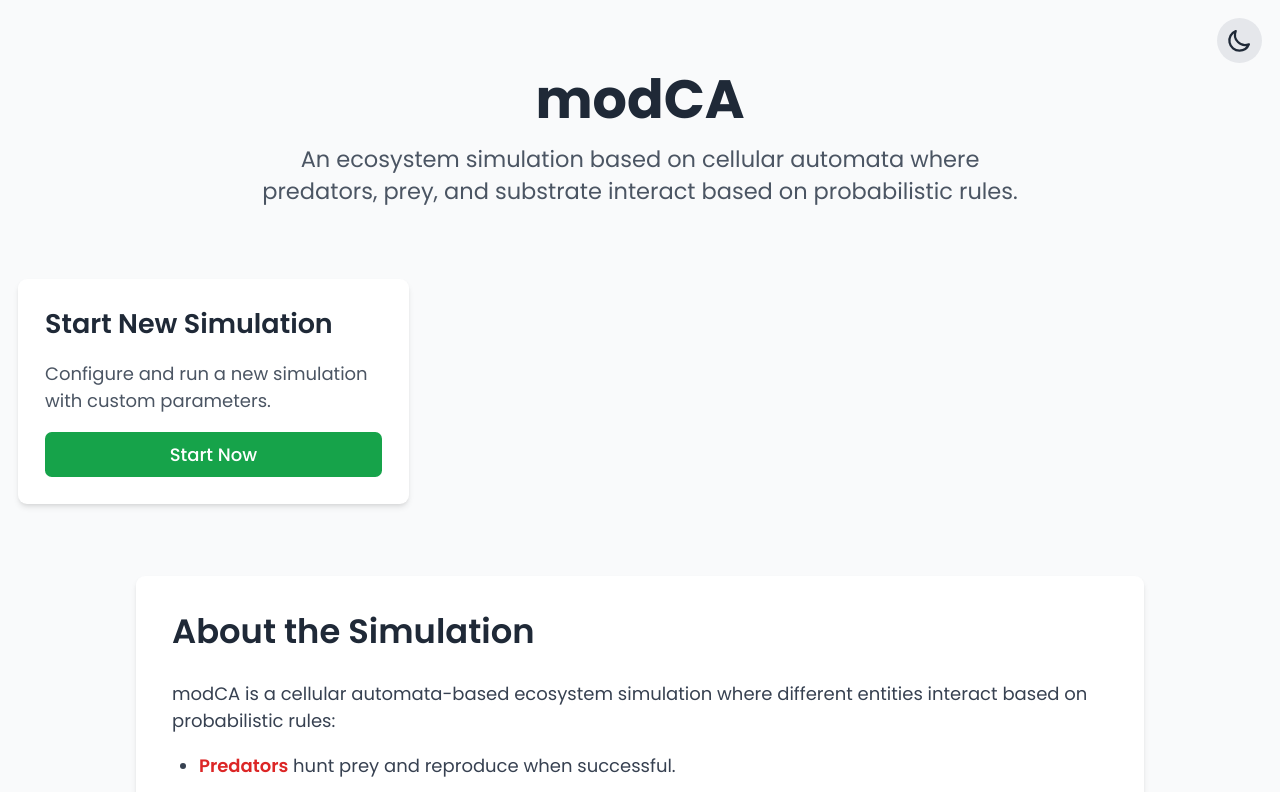
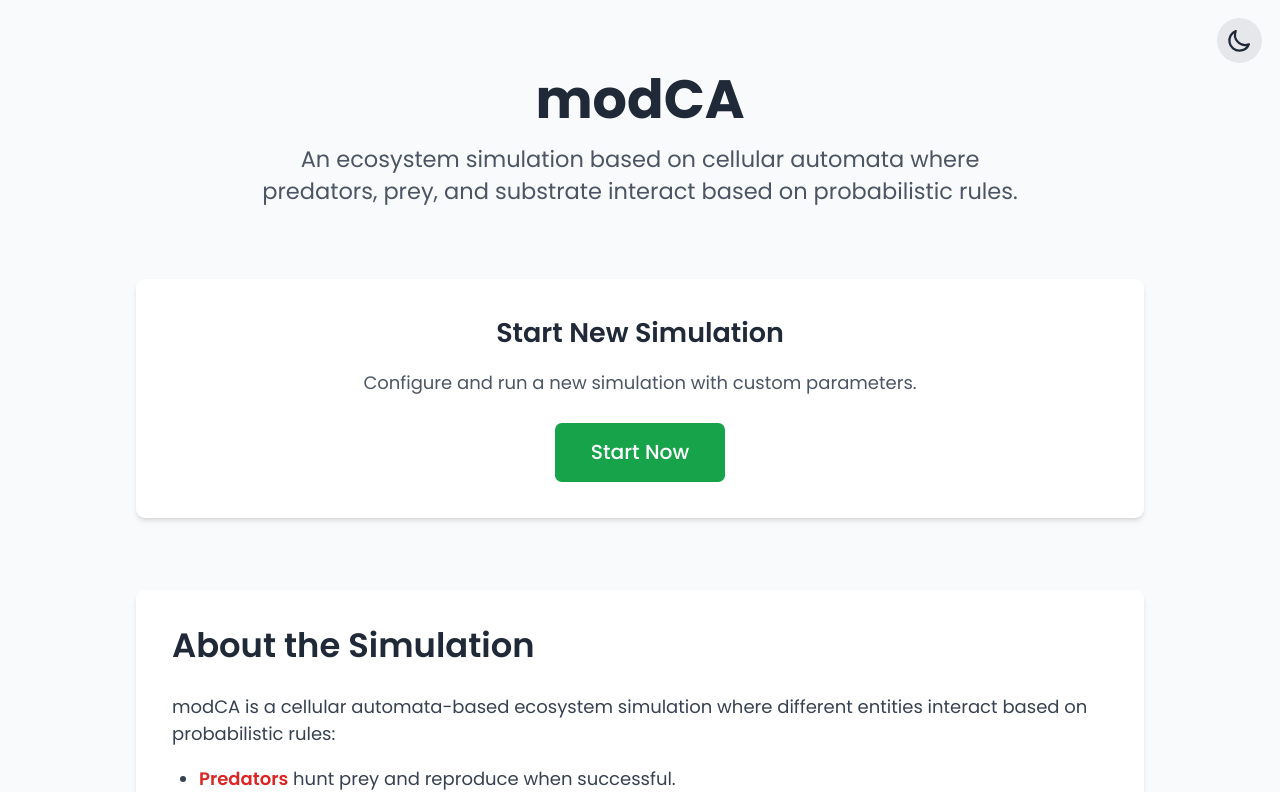
Before and after one commit to AIAll-TARS/modCA, a Next.js app in the folder frontend/: page / in a window 1280 px wide. Shown: the top 792 px of the page. Built offline with nearby package versions, Linux system fonts and the light colour scheme.

Commit message:
feat: update main page layout - Rename to modCA - Simplify to single Start Simulation button - Add Contact and Support sections - Add Read More link to About section

```diff
--- a/frontend/src/pages/index.tsx
+++ b/frontend/src/pages/index.tsx
@@ -45,20 +45,20 @@ export default function Home() {
                         </p>
                     </header>
 
-                    <div className="grid grid-cols-1 md:grid-cols-2 lg:grid-cols-3 gap-8 max-w-6xl mx-auto">
-                        <div className="card p-6 flex flex-col justify-between">
-                            <div>
+                    <div className="max-w-4xl mx-auto">
+                        <div className="bg-white dark:bg-dark-card rounded-lg shadow-md p-8 mb-16">
+                            <div className="flex flex-col items-center">
                                 <h2 className="text-2xl font-semibold text-gray-800 dark:text-dark-text mb-4">Start New Simulation</h2>
-                                <p className="text-gray-600 dark:text-gray-300 mb-4">
+                                <p className="text-gray-600 dark:text-gray-300 mb-6 text-center">
                                     Configure and run a new simulation with custom parameters.
                                 </p>
+                                <button
+                                    onClick={() => router.push('/simulate')}
+                                    className="bg-green-600 hover:bg-green-700 text-white font-medium py-3 px-8 rounded-md transition-colors text-lg"
+                                >
+                                    Start Now
+                                </button>
                             </div>
-                            <button
-                                onClick={() => router.push('/simulate')}
-                                className="bg-green-600 hover:bg-green-700 text-white font-medium py-2 px-4 rounded-md transition-colors"
-                            >
-                                Start Now
-                            </button>
                         </div>
                     </div>
 
```
